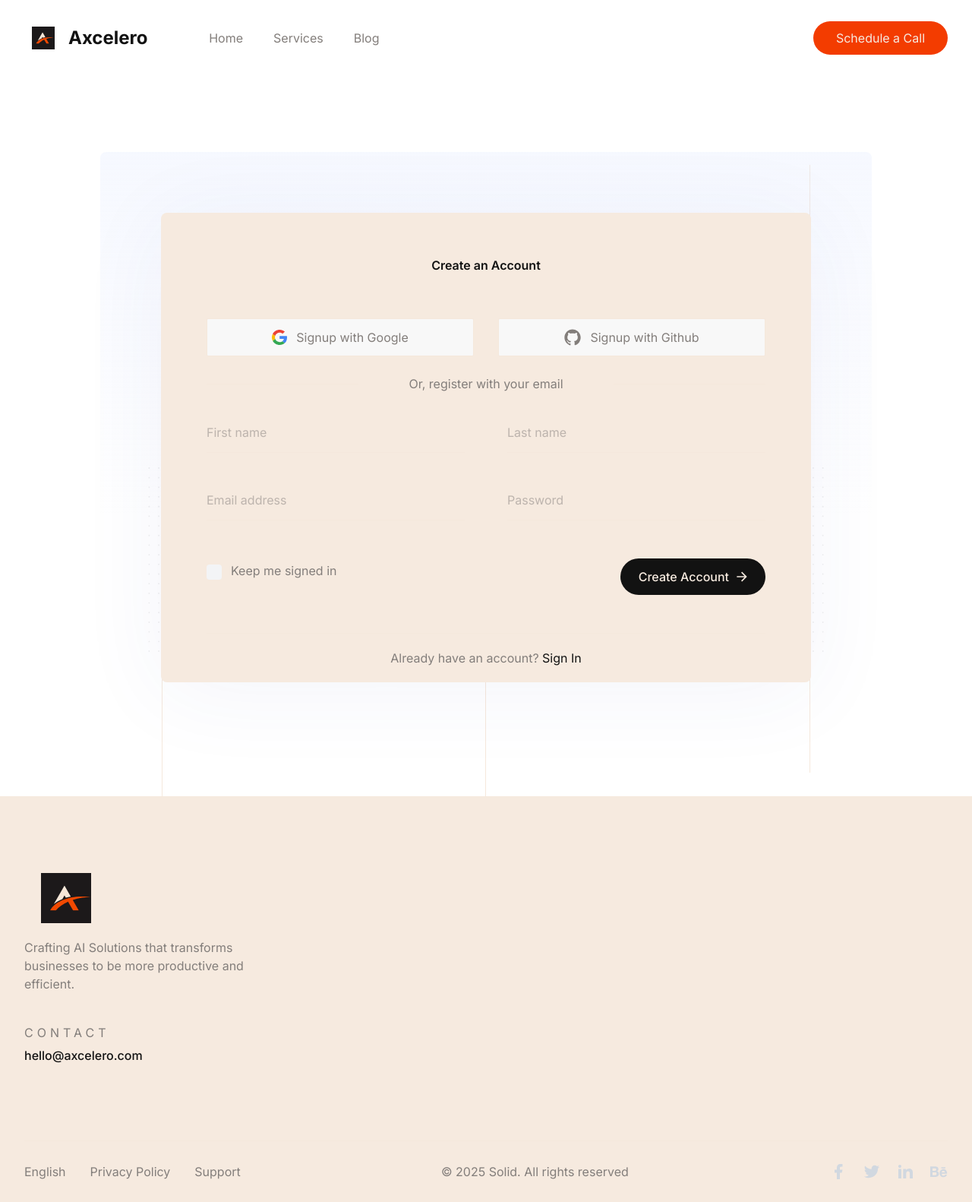
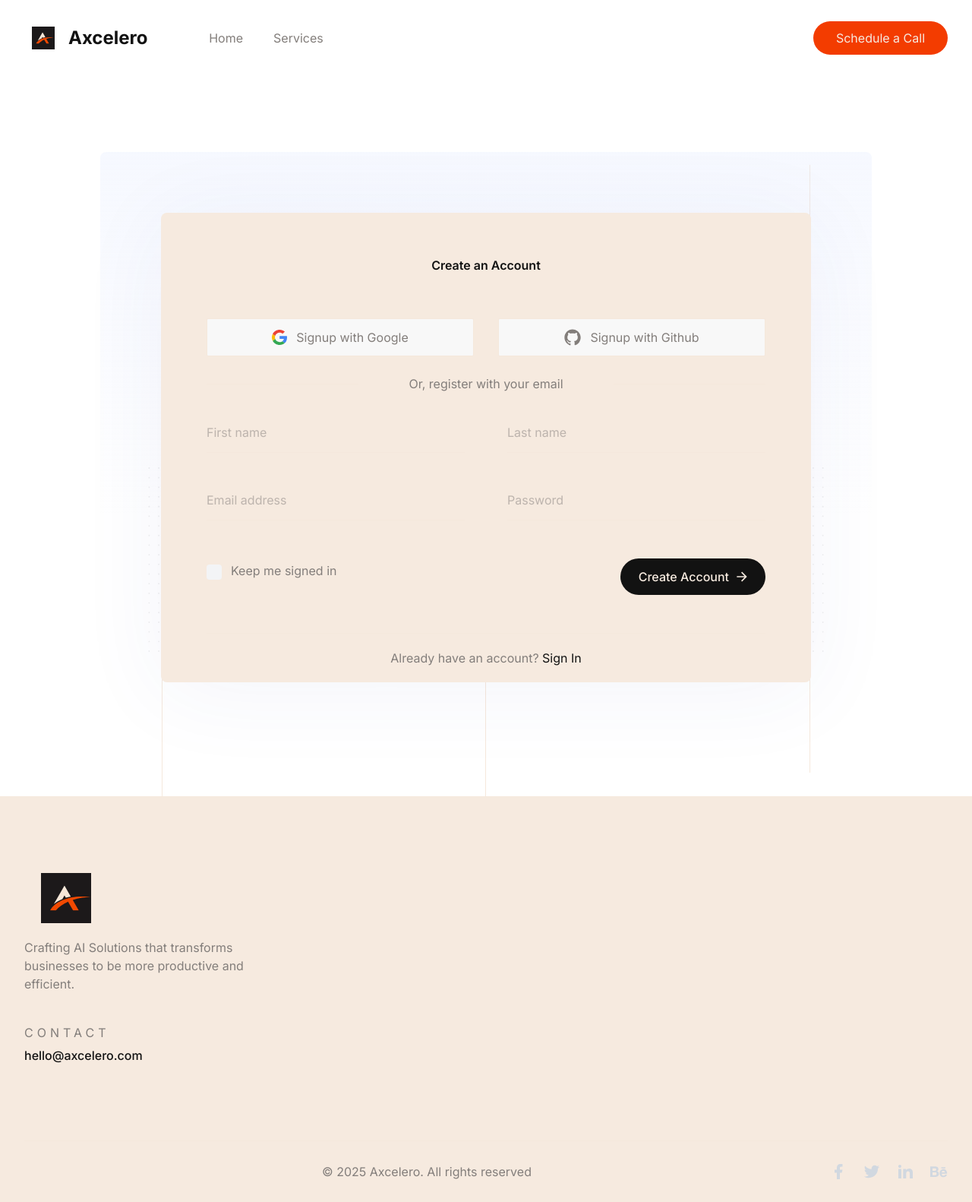
Before and after one commit to axcelero/website, a Next.js app: page /auth/signup in a window 1280 px wide. Shown: the whole page at 76% size. Built offline with nearby package versions, Linux system fonts and the light colour scheme.

Commit message:
Udpate the footer

```diff
--- a/components/Contact/index.tsx
+++ b/components/Contact/index.tsx
@@ -19,7 +19,7 @@ const Contact = () => {
   return (
     <>
       {/* <!-- ===== Contact Start ===== --> */}
-      <section id="support" className="px-4 md:px-8 2xl:px-0">
+      <section id="support" className="px-4 md:px-8 2xl:px-0 mb-20">
         <div className="relative mx-auto max-w-c-1390 px-7.5 pt-10 lg:px-15 lg:pt-15 xl:px-20 xl:pt-20">
           <div className="absolute left-0 top-0 -z-1 h-2/3 w-full rounded-lg bg-linear-to-t from-secondary to-white dark:bg-linear-to-t dark:to-[#252A42]"></div>
           <div className="absolute bottom-[-255px] left-0 -z-1 h-full w-full">
@@ -174,21 +174,23 @@ const Contact = () => {
               viewport={{ once: true }}
               className="animate_top w-full md:w-2/5 md:p-7.5 lg:w-[26%] xl:pt-15"
             >
-              <h2 className="mb-12.5 text-3xl font-bold text-black dark:text-white xl:text-sectiontitle1">
+              <h2 className="mb-10 text-3xl font-bold text-black dark:text-white xl:text-sectiontitle1">
                 Find us
               </h2>
-
               <div className="5 mb-7">
                 <h3 className="mb-4 text-metatitle3 font-medium text-black dark:text-white">
-                  Our Location
+                  Norway Office
                 </h3>
-                <p className="mb-2">
-                  <strong>Norway Office</strong><br />
-                  Hulderveien 20, 9303 Silsand, Norway
+                <p>
+                Hulderveien 20, 9303 Silsand, Norway
                 </p>
+              </div>
+              <div className="5 mb-7">
+                <h3 className="mb-4 text-metatitle3 font-medium text-black dark:text-white">
+                  Sri Lanka Office
+                </h3>
                 <p>
-                  <strong>Sri Lanka Office</strong><br />
-                  29/13 Uyana Road Moratuwa Sri Lanka
+                29/13 Uyana Road Moratuwa Sri Lanka
                 </p>
               </div>
               <div className="5 mb-7">
--- a/components/Footer/index.tsx
+++ b/components/Footer/index.tsx
@@ -255,7 +255,7 @@ const Footer = () => {
               viewport={{ once: true }}
               className="animate_top"
             >
-              <ul className="flex items-center gap-8">
+              {/* <ul className="flex items-center gap-8">
                 <li>
                   <a href="#" className="hover:text-primary">
                     English
@@ -271,7 +271,7 @@ const Footer = () => {
                     Support
                   </a>
                 </li>
-              </ul>
+              </ul> */}
             </motion.div>
 
             <motion.div
@@ -293,7 +293,7 @@ const Footer = () => {
               className="animate_top"
             >
               <p>
-                &copy; {new Date().getFullYear()} Solid. All rights reserved
+                &copy; {new Date().getFullYear()} Axcelero. All rights reserved
               </p>
             </motion.div>
 
--- a/components/Header/menuData.tsx
+++ b/components/Header/menuData.tsx
@@ -13,12 +13,12 @@ const menuData: Menu[] = [
     newTab: false,
     path: "/#services",
   },
-  {
-    id: 2.1,
-    title: "Blog",
-    newTab: false,
-    path: "/blog",
-  },
+  // {
+  //   id: 2.1,
+  //   title: "Blog",
+  //   newTab: false,
+  //   path: "/blog",
+  // },
   // {
   //   id: 2.3,
   //   title: "Docs",
```
